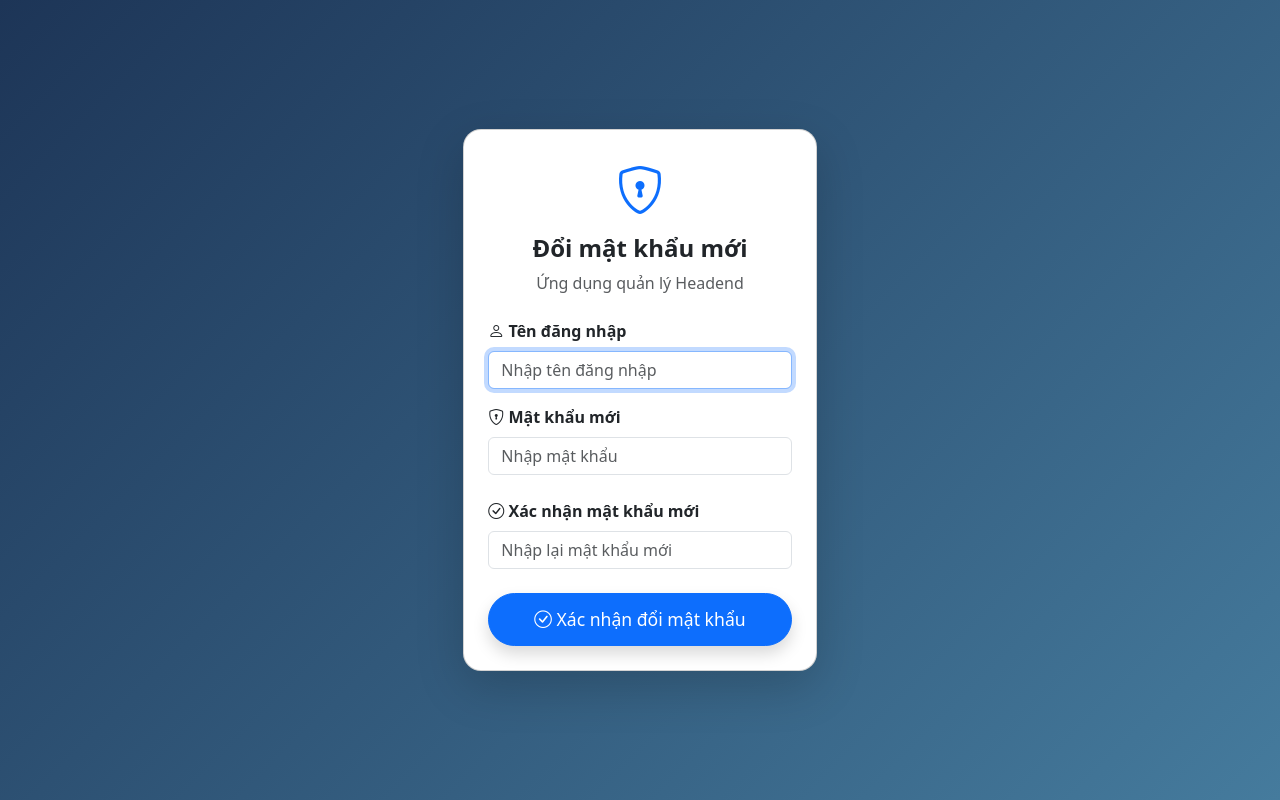
After one commit to khanhnguyen2903/ManageHeadend, a Django app: page /change-password/ in a window 1280 px wide. The commit adds this page. Run offline with Django 5.2, Linux system fonts and the light colour scheme.

Commit message:
change password

```diff
--- /dev/null
+++ b/users/templates/users/change_password.html
@@ -0,0 +1,124 @@
+{% load static %}
+<!doctype html>
+<html lang="vi">
+  <head>
+    <meta charset="UTF-8" />
+    <title>Cập nhật mật khẩu mới</title>
+    <meta name="viewport" content="width=device-width, initial-scale=1" />
+
+    <!-- Bootstrap 5 -->
+    <link
+      href="https://cdn.jsdelivr.net/npm/bootstrap@5.3.3/dist/css/bootstrap.min.css"
+      rel="stylesheet"
+    />
+
+    <!-- Bootstrap Icons -->
+    <link
+      href="https://cdn.jsdelivr.net/npm/bootstrap-icons/font/bootstrap-icons.css"
+      rel="stylesheet"
+    />
+
+    <style>
+      body {
+        min-height: 100vh;
+        background: linear-gradient(135deg, #1d3557, #457b9d);
+      }
+
+      .login-card {
+        border-radius: 18px;
+      }
+
+      .login-icon {
+        font-size: 3rem;
+        color: #0d6efd;
+      }
+
+      .btn-login {
+        font-size: 1.1rem;
+        padding: 12px;
+      }
+    </style>
+  </head>
+
+  <body class="d-flex align-items-center justify-content-center">
+    <div class="container px-3">
+      <div class="row justify-content-center">
+        <div class="col-12 col-sm-9 col-md-6 col-lg-4">
+          <div class="card login-card shadow-lg">
+            <div class="card-body p-4">
+              <!-- Header -->
+              <div class="text-center mb-4">
+                <i class="bi bi-shield-lock login-icon"></i>
+                <h4 class="fw-bold mt-2">Đổi mật khẩu mới</h4>
+                <p class="text-muted mb-0">Ứng dụng quản lý Headend</p>
+              </div>
+
+              <!-- Messages -->
+              {% if messages %} {% for message in messages %}
+              <div class="alert alert-warning text-center">{{ message }}</div>
+              {% endfor %} {% endif %}
+
+              <!-- Form -->
+              <form method="post">
+                {% csrf_token %}
+
+                <!-- Username -->
+                <div class="mb-3">
+                  <label class="form-label fw-semibold">
+                    <i class="bi bi-person"></i> Tên đăng nhập
+                  </label>
+                  <input
+                    type="text"
+                    name="username"
+                    class="form-control"
+                    placeholder="Nhập tên đăng nhập"
+                    required
+                    autofocus
+                  />
+                </div>
+
+                <!-- New Password -->
+                <div class="mb-4">
+                  <label class="form-label fw-semibold">
+                    <i class="bi bi-shield-lock"></i> Mật khẩu mới
+                  </label>
+                  <input
+                    type="password"
+                    name="new_password"
+                    class="form-control"
+                    placeholder="Nhập mật khẩu"
+                    required
+                  />
+                </div>
+
+                <!-- Confirm New Password -->
+                <div class="mb-4">
+                  <label class="form-label fw-semibold">
+                    <i class="bi bi-check-circle"></i> Xác nhận mật khẩu mới
+                  </label>
+                  <input
+                    type="password"
+                    name="confirm_password"
+                    class="form-control"
+                    placeholder="Nhập lại mật khẩu mới"
+                    required
+                  />
+                </div>
+
+                <!-- Button -->
+                <div class="d-grid">
+                  <button
+                    type="submit"
+                    class="btn btn-primary btn-login rounded-pill shadow"
+                  >
+                    <i class="bi bi-check-circle"></i> Xác nhận đổi mật khẩu
+                  </button>
+                </div>
+              </form>
+            </div>
+          </div>
+        </div>
+      </div>
+    </div>
+  </body>
+</html>
--- a/users/urls.py
+++ b/users/urls.py
@@ -1,5 +1,5 @@
 from django.urls import path
-from .views import add_user, list_user, edit_user, delete_user, login_user, logout_user
+from .views import add_user, list_user, edit_user, delete_user, login_user, logout_user, change_password
 
 urlpatterns = [
     path('add-user/', add_user, name='add_user'),
@@ -8,4 +8,5 @@ urlpatterns = [
     path('delete-user/<str:phone>/', delete_user, name='delete_user'),
     path('', login_user, name='login_user'),
     path('logout/', logout_user, name='logout_user'),
+    path('change-password/', change_password, name='change_password'),
 ]
--- a/users/views.py
+++ b/users/views.py
@@ -147,3 +147,39 @@ def logout_user(request):
 
     # Chuyển về trang list_user
     return redirect('login_user')
+
+def change_password(request):
+    if request.method == "POST":
+
+        phone = request.POST.get("username")
+        new_password = request.POST.get("new_password")
+        confirm_password = request.POST.get("confirm_password")
+
+        # kiểm tra dữ liệu nhập
+        if not phone or not new_password or not confirm_password:
+            messages.error(request, "Vui lòng nhập đầy đủ thông tin")
+            return render(request, "users/change_password.html")
+
+        # 🔥 lấy dữ liệu user từ Firebase
+        user_ref = db.reference(f'users/{phone}')
+        user_data = user_ref.get()
+
+        if not user_data:
+            messages.error(request, "Số điện thoại không tồn tại")
+            return render(request, "users/change_password.html")
+
+        # kiểm tra xác nhận mật khẩu
+        if new_password != confirm_password:
+            messages.error(request, "Xác nhận mật khẩu không khớp")
+            return render(request, "users/change_password.html")
+
+        # 🔐 cập nhật mật khẩu mới
+        user_ref.update({
+            "password": new_password
+        })
+
+        messages.success(request, "Đổi mật khẩu thành công, vui lòng đăng nhập lại")
+
+        return redirect("login_user")
+
+    return render(request, "users/change_password.html")
```
Also changed, not shown: journal/templates/journal/shift_info.html (+32 -16 lines), db.sqlite3.
